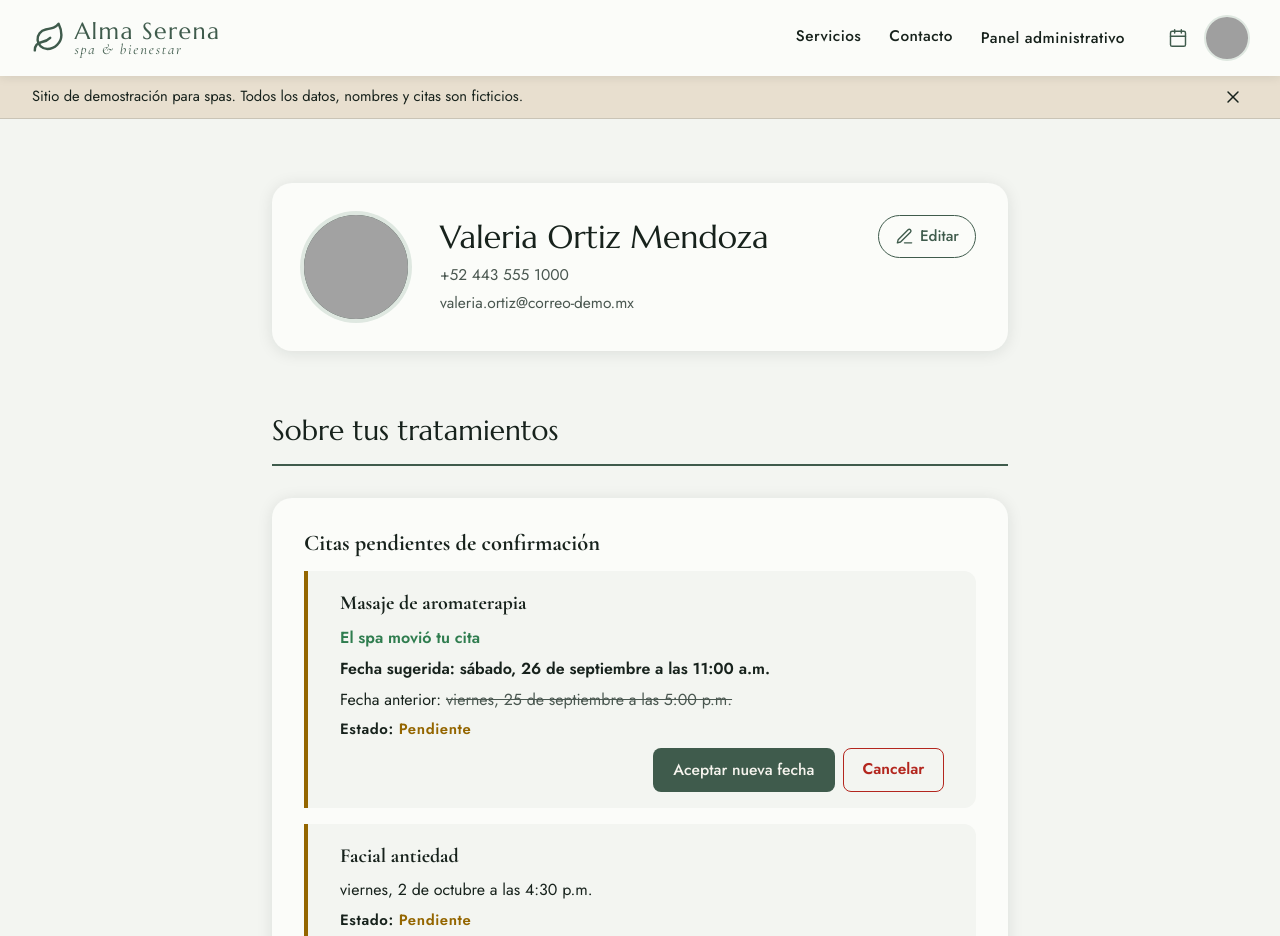
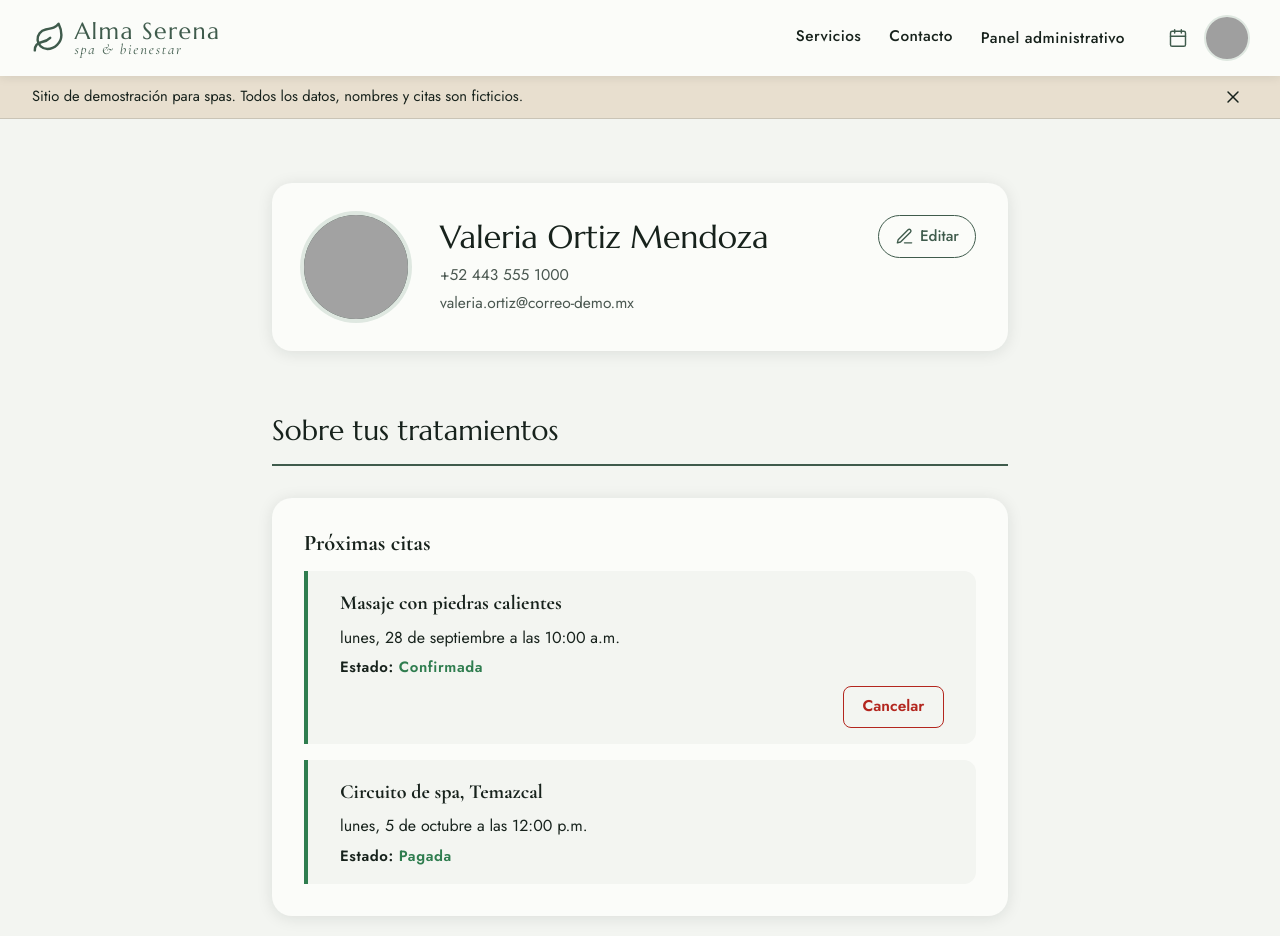
Before and after one commit to karin210/spa-showcase, a Nuxt app: page /profile in a window 1280 px wide. Shown: the top 936 px of the page. Built offline with nearby package versions, Linux system fonts and the light colour scheme; grey boxes are pictures that could not be loaded.

Commit message:
Remove pending-confirmation bookings section from profile page
Drops the "Citas pendientes de confirmacion" section (and the now-unused
pendingBookings/acceptingId/acceptReschedule) - Proximas citas is now the
first section under Sobre tus tratamientos.

```diff
--- a/app/pages/profile.vue
+++ b/app/pages/profile.vue
@@ -25,8 +25,6 @@ function byDateAsc(a: BookingRecord, b: BookingRecord): number {
 }
 
 const now = Date.now();
-
-const pendingBookings = computed(() => myBookings.value.filter((b) => b.status === "pending").sort(byDateAsc));
 
 // A closed booking is normally one already attended, but staff can register a prepaid
 // visit ahead of time; until it happens it still counts as upcoming.
@@ -86,17 +84,6 @@ function saveProfile(input: ProfileUpdateInput & { photoURL: string | null }): v
   toast.show("Tus datos se actualizaron.");
 }
 
-// ── Accept a rescheduled time ──
-const acceptingId = ref<string | null>(null);
-
-async function acceptReschedule(booking: BookingRecord): Promise<void> {
-  acceptingId.value = booking.id;
-  await simulateRequest();
-  updateBooking(booking.id, { status: "confirmed", rescheduleProposedAt: null, previousAppointmentAt: null });
-  acceptingId.value = null;
-  toast.show("Aceptaste la nueva fecha. ¡Te esperamos!");
-}
-
 // ── Cancel a booking ──
 const bookingToCancel = ref<BookingRecord | null>(null);
 const cancelling = ref(false);
@@ -151,40 +138,6 @@ const lightboxEntry = ref<HistoryEntry | null>(null);
 
       <section class="profile-group" aria-labelledby="services-group-heading">
         <h2 id="services-group-heading" class="profile-group__heading">Sobre tus tratamientos</h2>
-
-        <section v-if="pendingBookings.length > 0" class="profile-section" aria-labelledby="pending-heading">
-          <h3 id="pending-heading" class="profile-section__heading">Citas pendientes de confirmación</h3>
-          <ul class="booking-list" role="list">
-            <li v-for="booking in pendingBookings" :key="booking.id" class="booking booking--pending">
-              <span class="booking__service">{{ booking.services.join(", ") }}</span>
-              <template v-if="booking.rescheduleProposedAt">
-                <p class="booking__rescheduled">El spa movió tu cita</p>
-                <p class="booking__line booking__line--strong">
-                  Fecha sugerida:
-                  <time :datetime="isoDate(booking.rescheduleProposedAt)">{{ formatDateAtTime(booking.rescheduleProposedAt) }}</time>
-                </p>
-                <p v-if="booking.previousAppointmentAt" class="booking__line">
-                  Fecha anterior:
-                  <del><time :datetime="isoDate(booking.previousAppointmentAt)">{{ formatDateAtTime(booking.previousAppointmentAt) }}</time></del>
-                </p>
-              </template>
-              <time v-else class="booking__line" :datetime="isoDate(booking.appointmentAt)">
-                {{ formatDateAtTime(booking.appointmentAt) }}
-              </time>
-              <p class="booking__status">Estado: <span class="booking__status-value">Pendiente</span></p>
-              <div class="booking__actions">
-                <SecondaryBtn
-                  v-if="booking.rescheduleProposedAt"
-                  :disabled="acceptingId === booking.id"
-                  @click="acceptReschedule(booking)"
-                >
-                  {{ acceptingId === booking.id ? "Aceptando…" : "Aceptar nueva fecha" }}
-                </SecondaryBtn>
-                <button type="button" class="booking__cancel" @click="bookingToCancel = booking">Cancelar</button>
-              </div>
-            </li>
-          </ul>
-        </section>
 
         <section class="profile-section" aria-labelledby="upcoming-heading">
           <h3 id="upcoming-heading" class="profile-section__heading">Próximas citas</h3>
```
